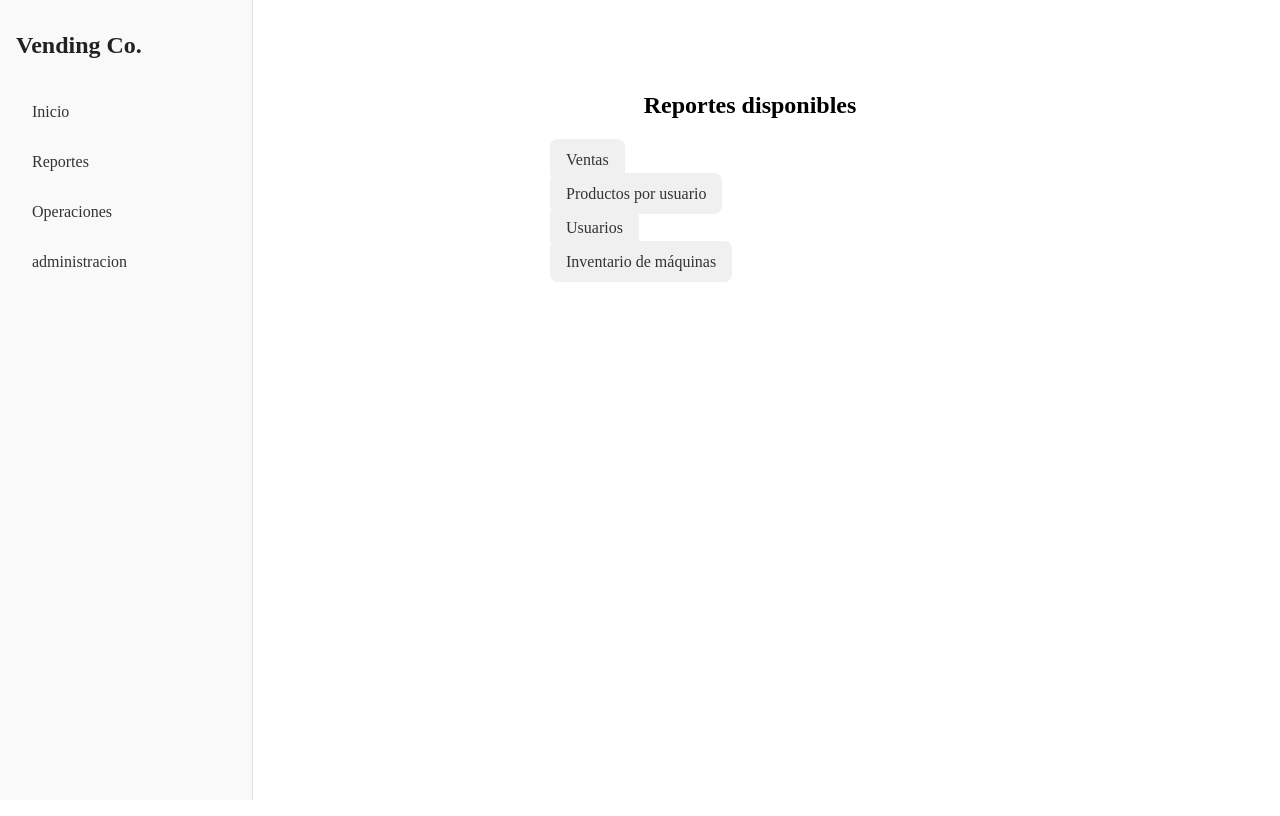
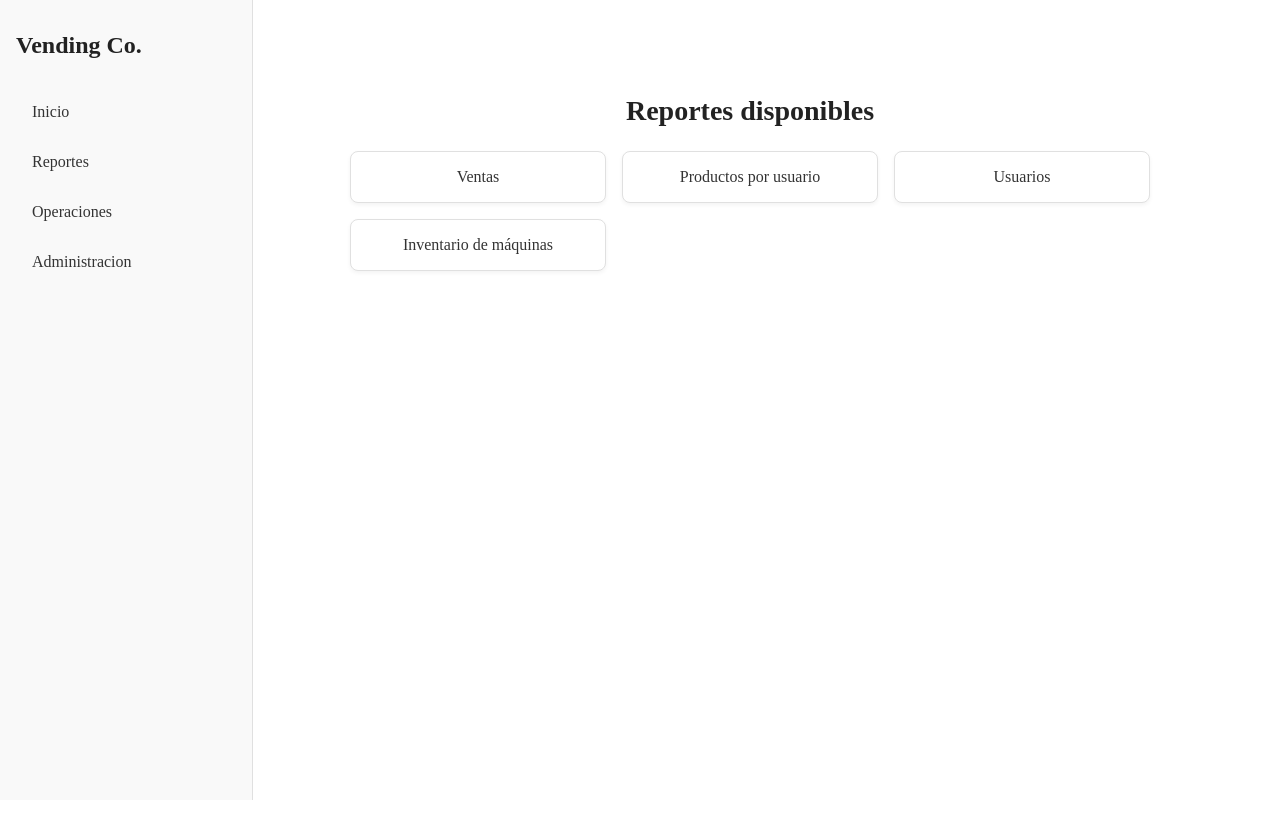
Before and after one commit to CarlosServin18/vending-manager, an Angular app: page /reportes in a window 1280 px wide. Built offline with nearby package versions, Linux system fonts and the light colour scheme; no server answers.

Commit message:
mejora de menus

```diff
--- a/src/app/app.html
+++ b/src/app/app.html
@@ -6,7 +6,7 @@
       <a routerLink="/inicio" routerLinkActive="active">Inicio</a>
       <a routerLink="/reportes" routerLinkActive="active">Reportes</a>
       <a routerLink="/operaciones" routerLinkActive="active">Operaciones</a>
-      <a routerLink="/administracion" routerLinkActive="active">administracion</a>
+      <a routerLink="/administracion" routerLinkActive="active">Administracion</a>
 
     </nav>
   </aside>
--- a/src/app/features/operaciones/pages/menu/menu.scss
+++ b/src/app/features/operaciones/pages/menu/menu.scss
@@ -1,3 +1,48 @@
+/* reportes-menu.component.scss */
 .operaciones-menu {
   padding: 2rem;
+  max-width: 800px;
+  margin: 0 auto;
+
+  h1 {
+    text-align: center;
+    font-size: 1.75rem;
+    margin-bottom: 1.5rem;
+    color: #222;
+  }
+
+  ul {
+    list-style: none;
+    padding: 0;
+    margin: 0;
+    display: grid;
+    grid-template-columns: repeat(auto-fit, minmax(200px, 1fr));
+    gap: 1rem;
+  }
+
+  a {
+    display: flex;
+    align-items: center;
+    justify-content: center;
+    padding: 1rem;
+    background-color: #ffffff;
+    border: 1px solid #e0e0e0;
+    border-radius: 0.5rem;
+    box-shadow: 0 2px 4px rgba(0,0,0,0.05);
+    color: #333333;
+    font-weight: 500;
+    text-decoration: none;
+    transition: transform 0.2s ease, box-shadow 0.2s ease, background-color 0.2s ease;
+
+    &:hover {
+      transform: translateY(-3px);
+      box-shadow: 0 4px 12px rgba(0,0,0,0.1);
+      background-color: #f9f9f9;
+    }
+
+    &:active {
+      transform: translateY(-1px);
+      box-shadow: 0 2px 6px rgba(0,0,0,0.08);
+    }
+  }
 }
--- a/src/app/features/reportes/pages/menu/menu.scss
+++ b/src/app/features/reportes/pages/menu/menu.scss
@@ -1,27 +1,48 @@
+
 .reportes-menu {
   padding: 2rem;
+  max-width: 800px;
+  margin: 0 auto;
+
   h1 {
     text-align: center;
+    font-size: 1.75rem;
+    margin-bottom: 1.5rem;
+    color: #222;
   }
+
   ul {
     list-style: none;
     padding: 0;
-    max-width: 400px;
-    margin: 2rem auto;
-    display: flex;
-    flex-direction: column;
+    margin: 0;
+    display: grid;
+    grid-template-columns: repeat(auto-fit, minmax(200px, 1fr));
     gap: 1rem;
   }
+
   a {
+    display: flex;
+    align-items: center;
+    justify-content: center;
+    padding: 1rem;
+    background-color: #ffffff;
+    border: 1px solid #e0e0e0;
+    border-radius: 0.5rem;
+    box-shadow: 0 2px 4px rgba(0,0,0,0.05);
+    color: #333333;
+    font-weight: 500;
     text-decoration: none;
-    padding: 0.75rem 1rem;
-    background-color: #f0f0f0;
-    border-radius: 8px;
-    color: #333;
-    text-align: center;
-    transition: background-color 0.3s;
+    transition: transform 0.2s ease, box-shadow 0.2s ease, background-color 0.2s ease;
+
     &:hover {
-      background-color: #d0d0d0;
+      transform: translateY(-3px);
+      box-shadow: 0 4px 12px rgba(0,0,0,0.1);
+      background-color: #f9f9f9;
+    }
+
+    &:active {
+      transform: translateY(-1px);
+      box-shadow: 0 2px 6px rgba(0,0,0,0.08);
     }
   }
 }
```
